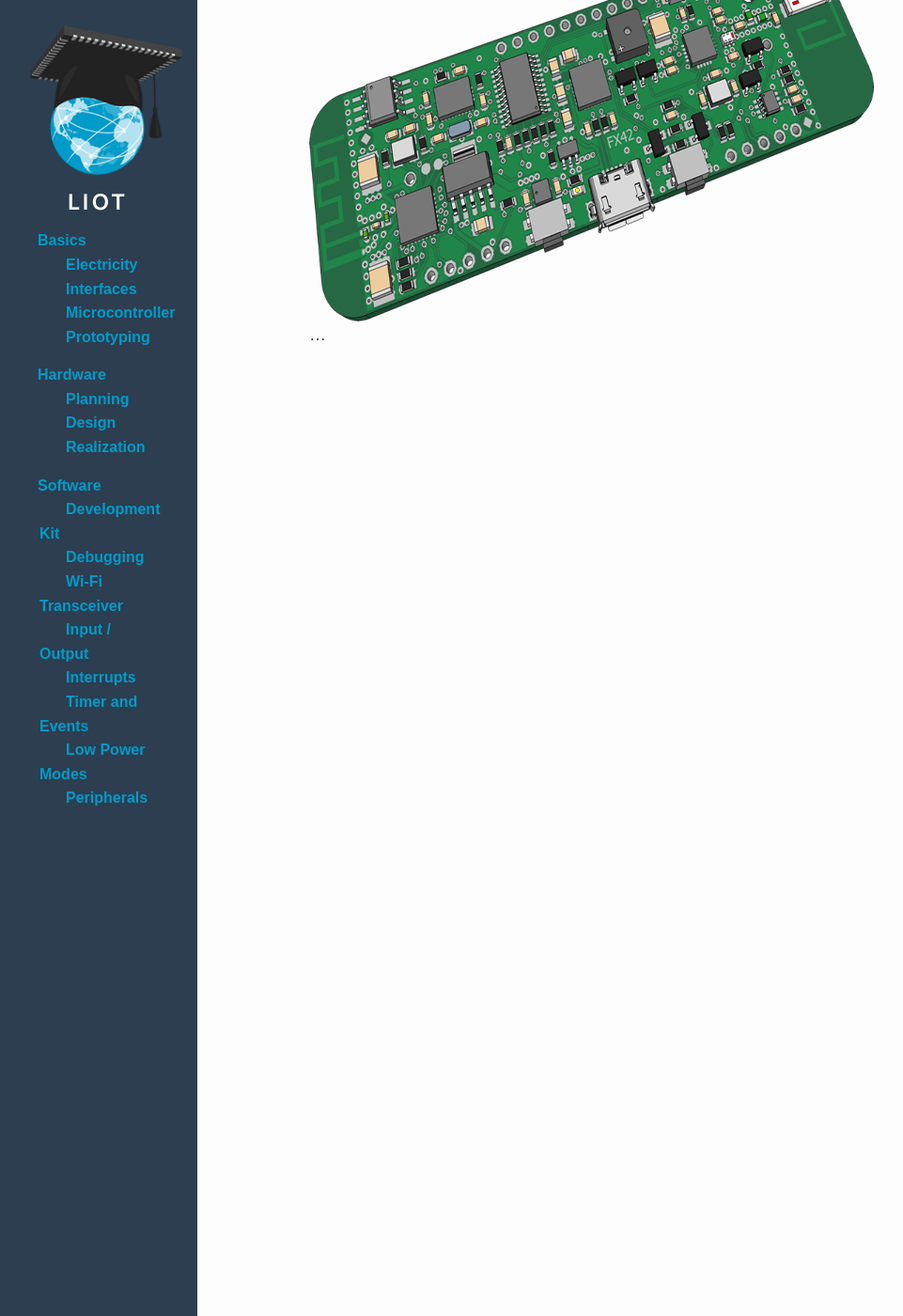
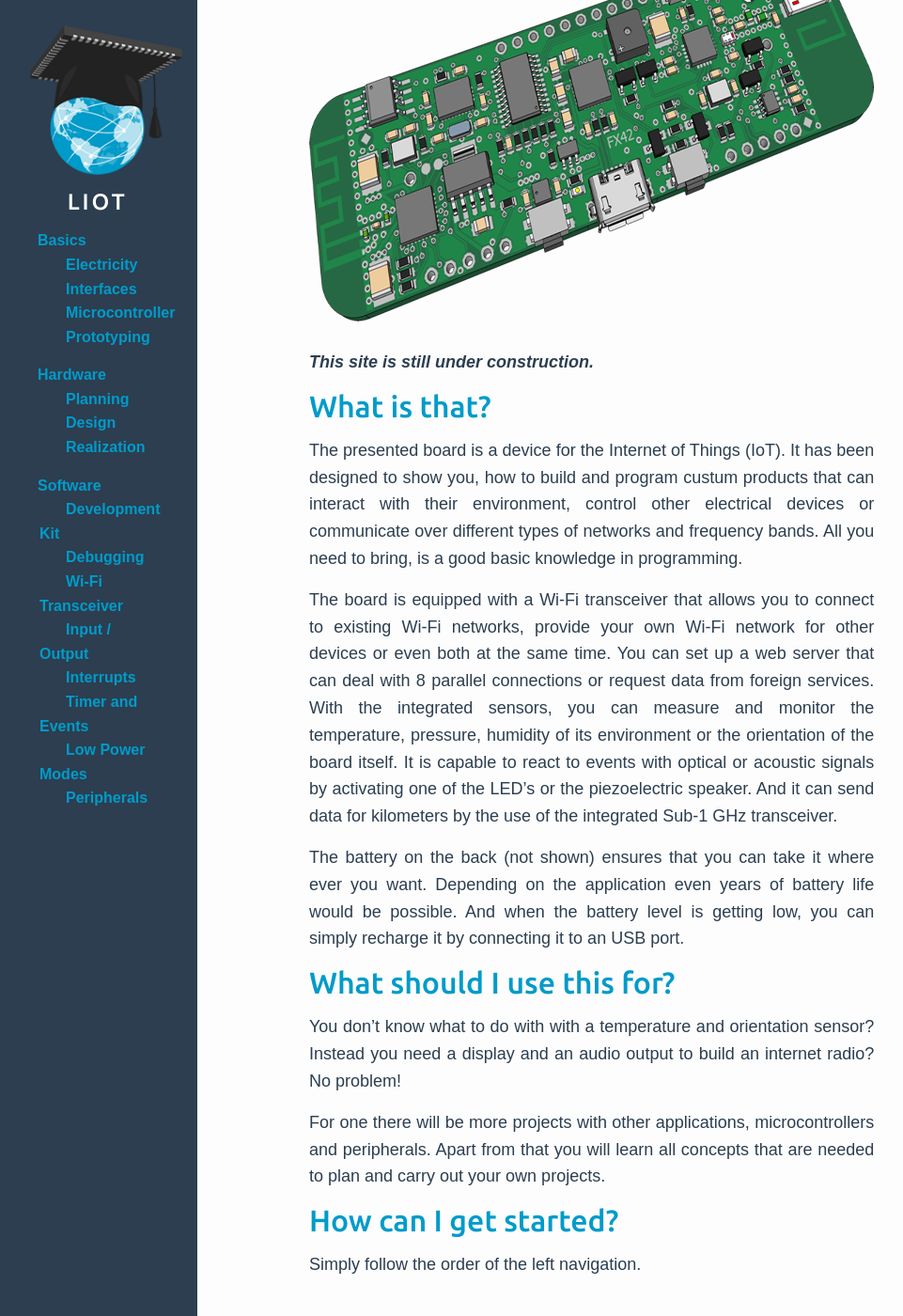
Before and after one commit to learn-internet-of-things/learn-internet-of-things.github.io, a Jekyll site: the page built from index.md, in a window 1280 px wide and 1400 px high, scrolled down 216 px. Shown: the whole window at 94% size, without its empty margins (3-964 px from the left). Built offline with Jekyll 4.4.1, drawn with Linux system fonts in a browser that asks for light colours; nearby versions of some CDN libraries.

Commit message:
Add introduction for the home page.

```diff
--- a/_layouts/home.html
+++ b/_layouts/home.html
@@ -47,6 +47,8 @@ layout: default
         </figure>
     </div>
 
+    <br />
+
     <div class="post-content">
         {{ content }}
     </div>
--- a/index.md
+++ b/index.md
@@ -5,4 +5,36 @@ category: home
 order: 1
 ---
 
-...
+***This site is still under construction.***
+
+What is that?
+-------------
+
+The presented board is a device for the Internet of Things (IoT).
+It has been designed to show you, how to build and program custum products that can interact with their environment, control other electrical devices or communicate over different types of networks and frequency bands.
+All you need to bring, is a good basic knowledge in programming.
+
+The board is equipped with a Wi-Fi transceiver that allows you to connect to existing Wi-Fi networks, provide your own Wi-Fi network for other devices or even both at the same time.
+You can set up a web server that can deal with 8 parallel connections or request data from foreign services.
+With the integrated sensors, you can measure and monitor the temperature, pressure, humidity of its environment or the orientation of the board itself.
+It is capable to react to events with optical or acoustic signals by activating one of the LED's or the piezoelectric speaker.
+And it can send data for kilometers by the use of the integrated Sub-1 GHz transceiver.
+
+The battery on the back (not shown) ensures that you can take it where ever you want.
+Depending on the application even years of battery life would be possible.
+And when the battery level is getting low, you can simply recharge it by connecting it to an USB port.
+
+What should I use this for?
+---------------------------
+
+You don't know what to do with with a temperature and orientation sensor?
+Instead you need a display and an audio output to build an internet radio?
+No problem!
+
+For one there will be more projects with other applications, microcontrollers and peripherals.
+Apart from that you will learn all concepts that are needed to plan and carry out your own projects.
+
+How can I get started?
+----------------------
+
+Simply follow the order of the left navigation.
```
